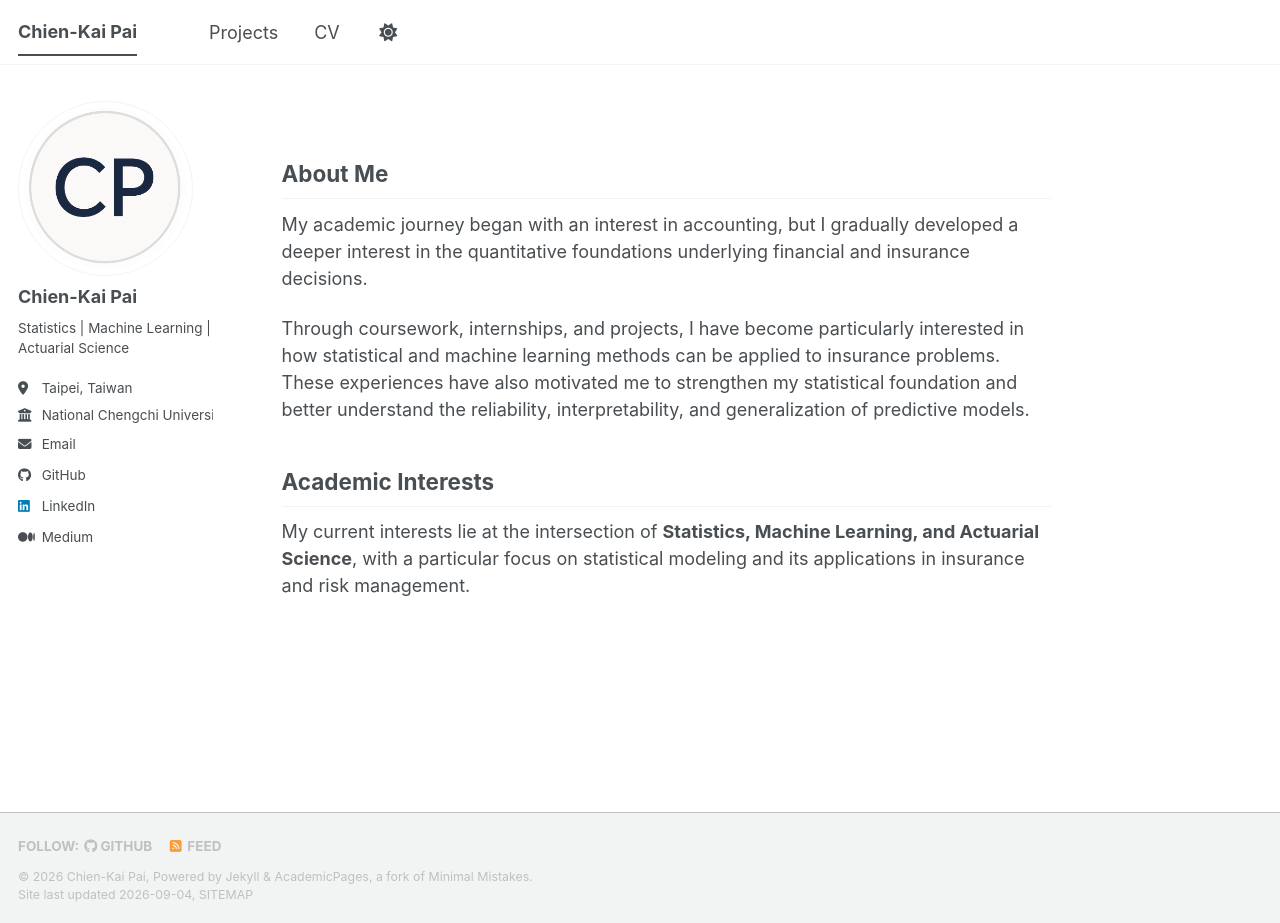
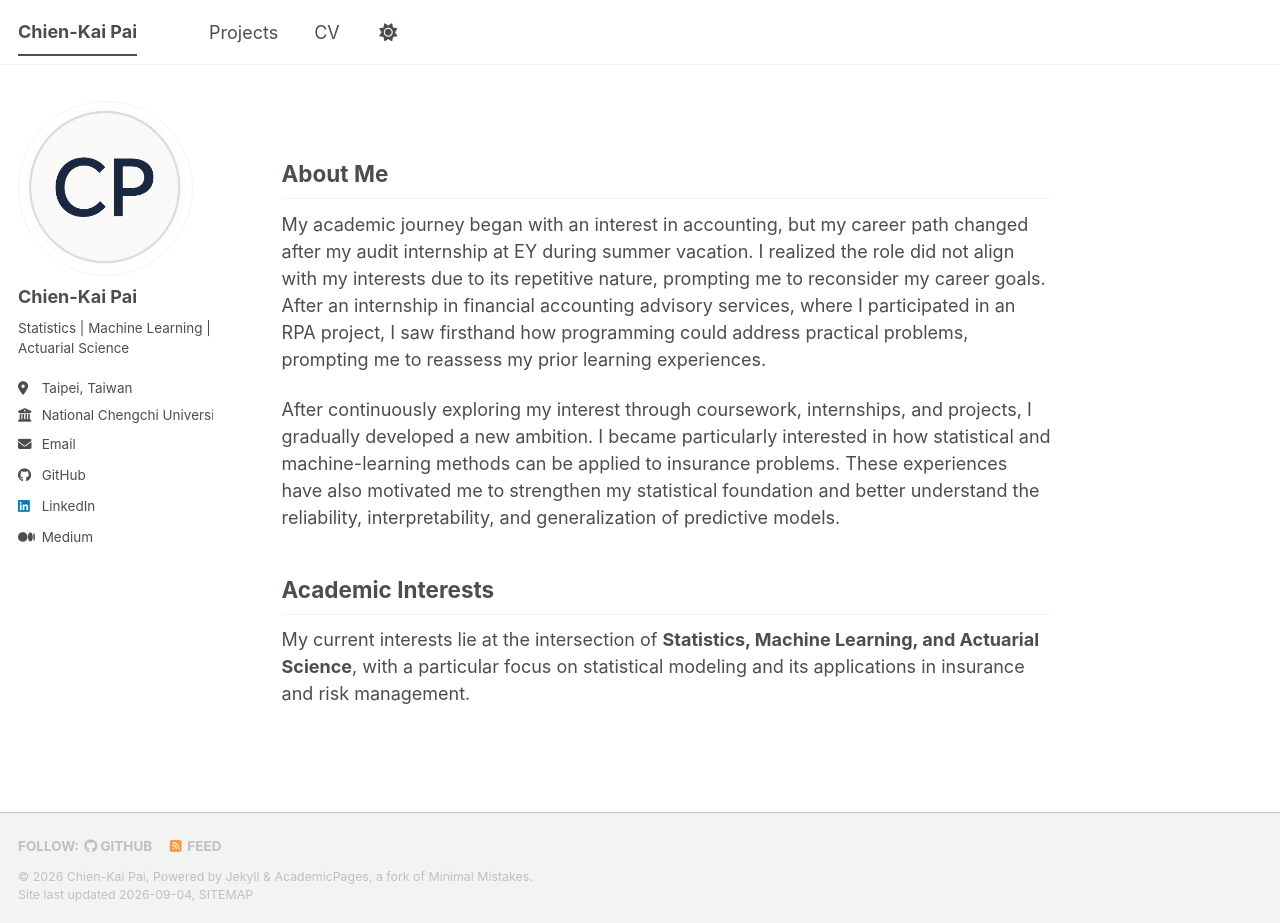
Before and after one commit to Allen9102/Allen9102.github.io, a Jekyll site: the page built from _pages/about.md, in a window 1280 px wide and 923 px high. Built offline with Jekyll 4.4.1, drawn with Linux system fonts in a browser that asks for light colours; a style sheet for code colours, icons or effects is not loaded.

Commit message:
Update about me section with career insights
Revised personal narrative to include experiences from internship and shift in career goals, emphasizing interest in programming and statistical methods.

```diff
--- a/_pages/about.md
+++ b/_pages/about.md
@@ -9,9 +9,9 @@ redirect_from:
 
 ## About Me
 
-My academic journey began with an interest in accounting, but I gradually developed a deeper interest in the quantitative foundations underlying financial and insurance decisions.
+My academic journey began with an interest in accounting, but my career path changed after my audit internship at EY during summer vacation. I realized the role did not align with my interests due to its repetitive nature, prompting me to reconsider my career goals. After an internship in financial accounting advisory services, where I participated in an RPA project, I saw firsthand how programming could address practical problems, prompting me to reassess my prior learning experiences.
 
-Through coursework, internships, and projects, I have become particularly interested in how statistical and machine learning methods can be applied to insurance problems. These experiences have also motivated me to strengthen my statistical foundation and better understand the reliability, interpretability, and generalization of predictive models.
+After continuously exploring my interest through coursework, internships, and projects, I gradually developed a new ambition. I became particularly interested in how statistical and machine-learning methods can be applied to insurance problems. These experiences have also motivated me to strengthen my statistical foundation and better understand the reliability, interpretability, and generalization of predictive models.
 
 ## Academic Interests
 
```
